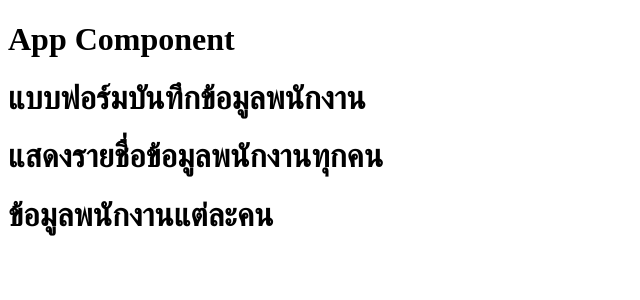
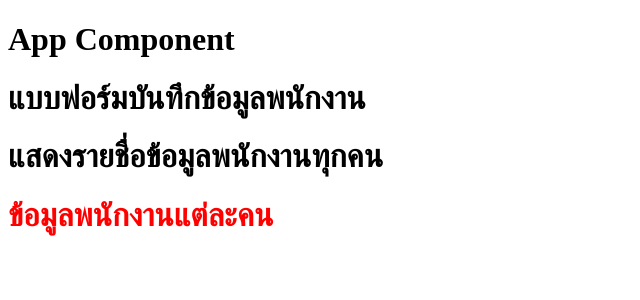
Before and after one commit to aofkittituch/vue-secondapp, a Vue app in the folder my-app-component/: page / in a window 1280 px wide. Shown: the top 300 px of the page, without its empty margins (0-640 px from the left). Built offline with nearby package versions, Linux system fonts and the light colour scheme.

Commit message:
style scoped

```diff
--- a/my-app-component/src/components/PersonalData.vue
+++ b/my-app-component/src/components/PersonalData.vue
@@ -17,4 +17,8 @@ export default {
 };
 </script>
 
-<style></style>
+<style scoped>
+h1 {
+  color: red;
+}
+</style>
```
